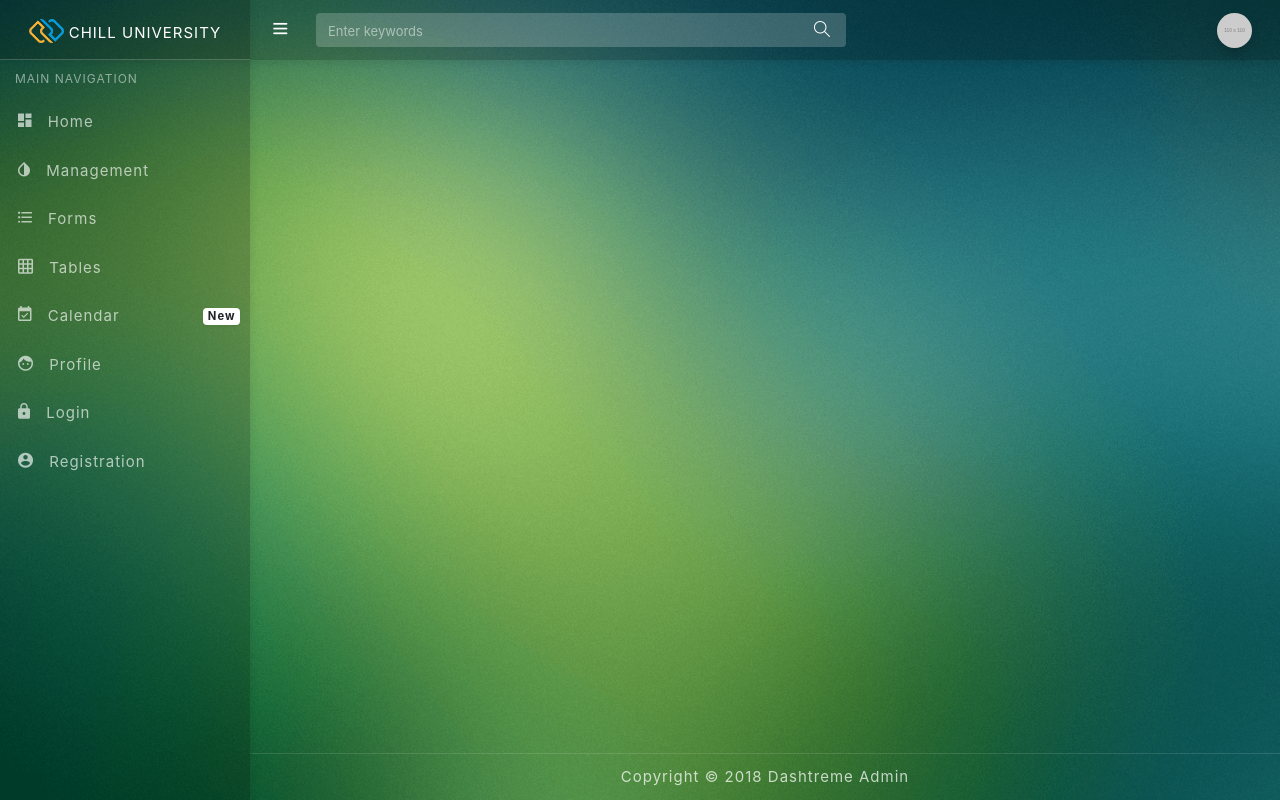
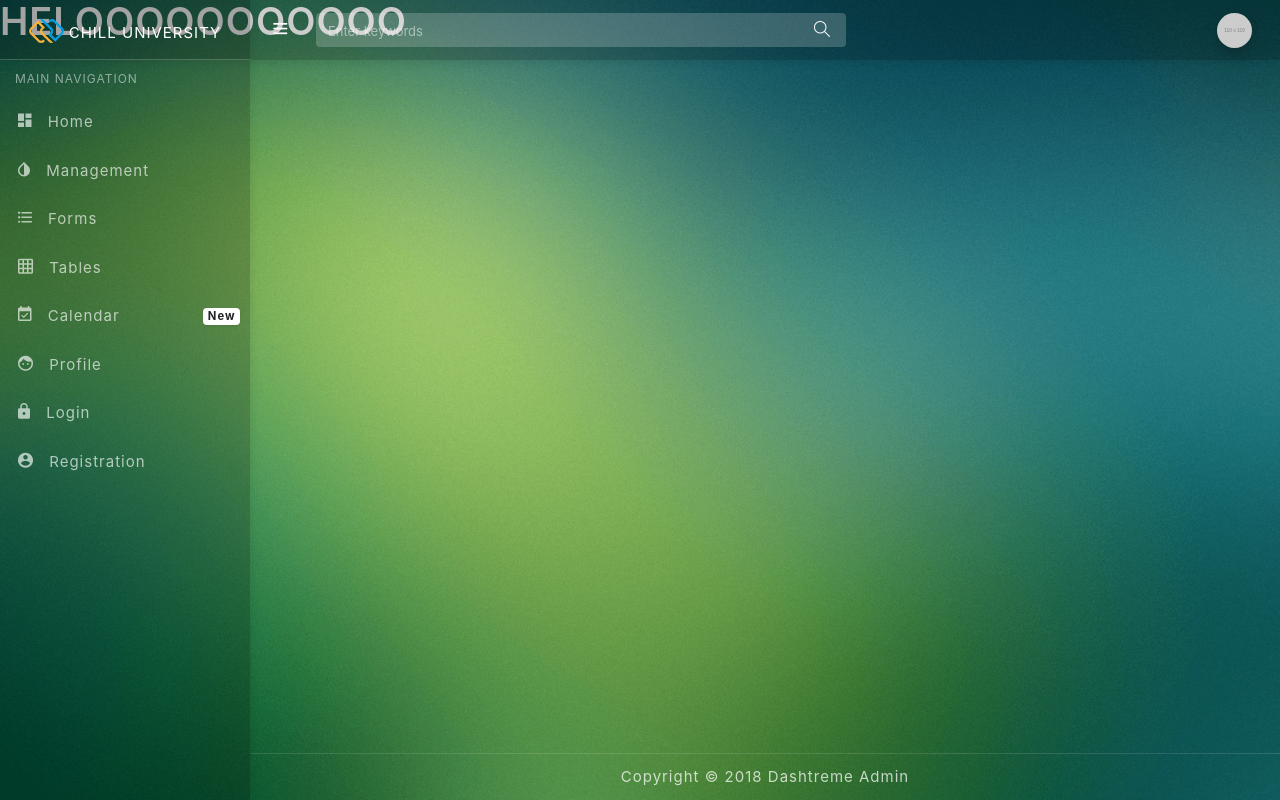
Before and after one commit to batkhai290499/Front-End, a React (Create React App) app: page /bend in a window 1280 px wide. Built offline with nearby package versions, Linux system fonts and the light colour scheme; a web font is replaced by a local one.

Commit message:
update midnight 50%

```diff
--- a/src/Login/login.js
+++ b/src/Login/login.js
@@ -69,7 +69,6 @@ class login extends Component {
         //     return;
         // }
 
-
         if (results.status !== 200) {
             this.setState({ 'error': 1 })
             return;
@@ -77,9 +76,12 @@ class login extends Component {
         else {
             if (results.data.news.length > 0) {
                 localStorage.setItem("isLogin", 'true');
-                this.props.history.push('/');
+                this.props.history.push('/bend');
+                console.log("<3");
+
             } else {
-                this.setState({ 'error': 1 })
+                this.setState({ 'error': 1 });
+                alert("Login Fail <3")
             }
 
         }
@@ -124,9 +126,7 @@ class login extends Component {
                                         <label htmlFor="user-checkbox">Remember me</label>
                                     </div>
                                 </div>
-
                             </div>
-
                             <button type="button" className="btn btn-light btn-block" onClick={() => {
                                 this.CheckLogin();
                             }}>Sign In</button>
--- a/src/component/App.js
+++ b/src/component/App.js
@@ -2,6 +2,7 @@ import React from 'react';
 import { BrowserRouter as Router, Switch, Route } from "react-router-dom";
 import login from '../Login/login.js';
 import RouterReact from '../router/router.js';
+
 
 require('dotenv').config();
 
@@ -9,7 +10,7 @@ function App() {
   return (
       <Router>
         <Switch>
-          <Route path="/login" component={login} />
+          <Route exact path="/login" component={login} />
           <RouterReact />
         </Switch>
       </Router>
--- /dev/null
+++ b/src/component/action/bend.js
@@ -0,0 +1,13 @@
+import React, { Component } from 'react';
+
+class Bend extends Component {
+    render() {
+        return (
+            <div>
+                <h2>HELOOOOOOOOOOO</h2>
+            </div>
+        );
+    }
+}
+
+export default Bend;
--- a/src/router/router.js
+++ b/src/router/router.js
@@ -7,8 +7,7 @@ import {
 import MenuBar from '../component/layout/MenuBar';
 import Header from '../component/layout/Header';
 import Footer from '../component/layout/Footer';
-
-
+import bend from '../component/action/bend'
 
 class router extends Component {
     render() {
@@ -16,7 +15,7 @@ class router extends Component {
             <div>
                 <Header />
                 <MenuBar />
-                <Route exact path="/login" />
+                <Route path="/bend" component={bend} />
                 <Footer />
             </div>
         );
```
